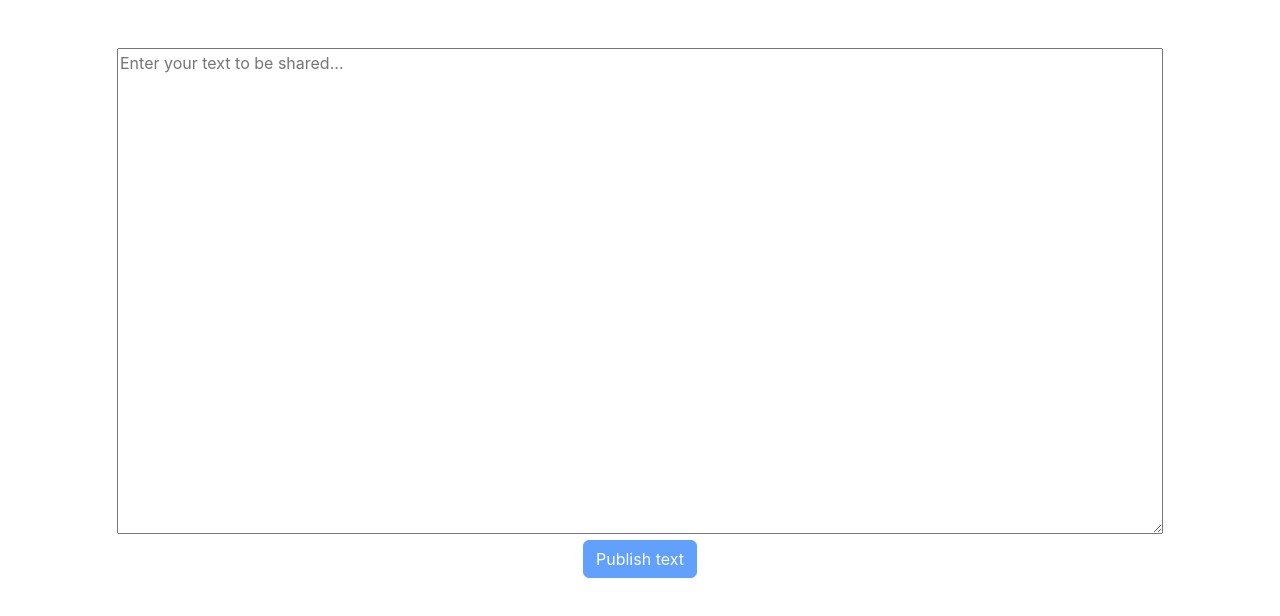
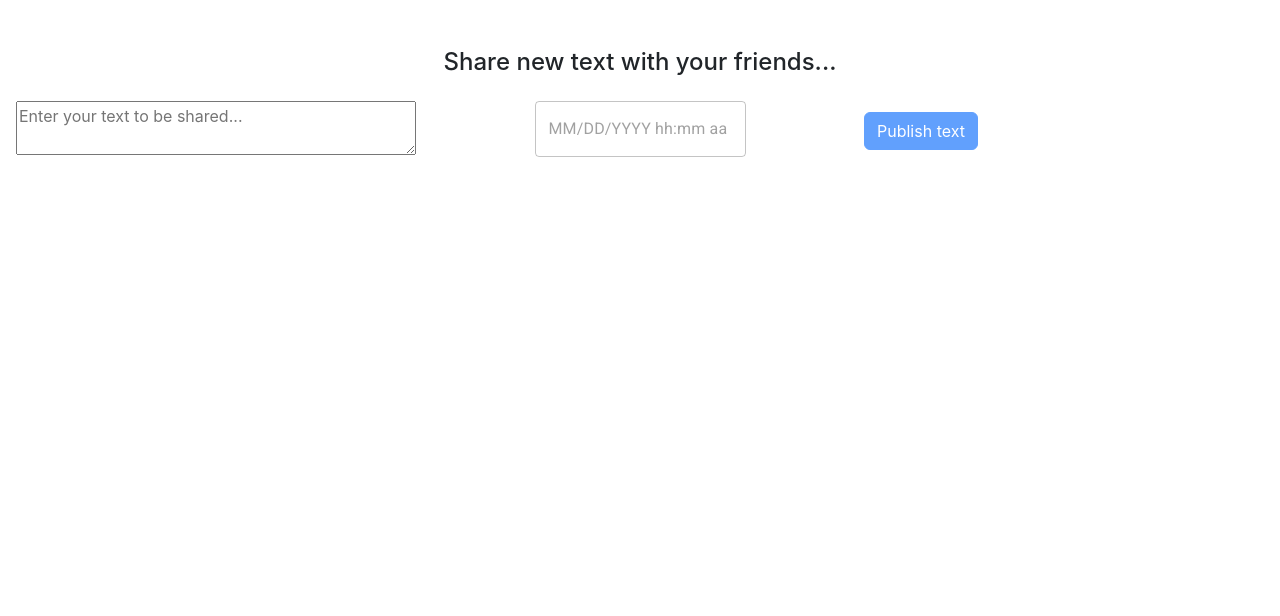
Before and after one commit to sai-hari98/pastebin, a React (Create React App) app in the folder pastebin-ui/: page / in a window 1280 px wide. Shown: the top 616 px of the page. Built offline with nearby package versions, Linux system fonts and the light colour scheme; the HTML template or start-up script is replaced by a standard one.

Commit message:
added date and time picker to set expiry for the text

```diff
--- a/pastebin-ui/package.json
+++ b/pastebin-ui/package.json
@@ -3,11 +3,15 @@
   "version": "0.1.0",
   "private": true,
   "dependencies": {
+    "@emotion/react": "^11.11.4",
+    "@emotion/styled": "^11.11.5",
+    "@mui/x-date-pickers": "^6.20.0",
     "@testing-library/jest-dom": "^5.17.0",
     "@testing-library/react": "^13.4.0",
     "@testing-library/user-event": "^13.5.0",
     "axios": "^1.7.2",
     "bootstrap": "^5.3.3",
+    "moment": "^2.30.1",
     "react": "^18.3.1",
     "react-dom": "^18.3.1",
     "react-scripts": "5.0.1",
--- /dev/null
+++ b/pastebin-ui/src/components/editor/Editor.css
@@ -0,0 +1,3 @@
+.textbox{
+    width: 100%;
+}
--- a/pastebin-ui/src/components/editor/Editor.js
+++ b/pastebin-ui/src/components/editor/Editor.js
@@ -1,15 +1,19 @@
-import React, {Component} from 'react';
+import React, { Component } from 'react';
 import pastebinAxios from '../../pastebin-axios';
+import { DateTimePicker } from '@mui/x-date-pickers/DateTimePicker';
+import { LocalizationProvider } from '@mui/x-date-pickers';
+import { AdapterMoment } from '@mui/x-date-pickers/AdapterMoment';
+import './Editor.css'
 
 class Editor extends Component {
 
     state = {
-        text : null,
-        textValid : false
+        text: null,
+        textValid: false
     }
 
-    saveText(){
-        pastebinAxios.post("/text",this.state.text, {headers:{'Content-Type':'text/plain'}}).then(response => {
+    saveText() {
+        pastebinAxios.post("/text", this.state.text, { headers: { 'Content-Type': 'text/plain' } }).then(response => {
             console.log(response);
         }).catch(error => {
             console.log(error);
@@ -18,19 +22,27 @@ class Editor extends Component {
 
     onChangeText(newText) {
         const isTextValid = newText !== null || newText !== undefined;
-        this.setState({text : newText, textValid : isTextValid});
+        this.setState({ text: newText, textValid: isTextValid });
     }
 
-    render(){
+    render() {
         return (
-        <div class="row mt-5">
-            <div class="col-12">
-                <textarea rows="20" cols="100" placeholder="Enter your text to be shared..." value={this.state.text} onChange={(event) => this.onChangeText(event.target.value)}></textarea>
-            </div>
-            <div className="col-12">
-                <button className="btn btn-primary" onClick={() => this.saveText()} disabled={!this.state.textValid}>Publish text</button>
-            </div>
-        </div>
+            <>
+                <h4 className="mt-5">Share new text with your friends...</h4>
+                <div className="row mt-2 p-3">
+                    <div className="col-4">
+                        <textarea className="textbox" rows="2" placeholder="Enter your text to be shared..." value={this.state.text} onChange={(event) => this.onChangeText(event.target.value)}></textarea>
+                    </div>
+                    <div className="col-4">
+                        <LocalizationProvider dateAdapter={AdapterMoment} adapterLocale='en'>
+                            <DateTimePicker placeholder="Set Expiry date and time" />
+                        </LocalizationProvider>
+                    </div>
+                    <div className="col-4 d-flex align-items-center">
+                        <button className="btn btn-primary" onClick={() => this.saveText()} disabled={!this.state.textValid}>Publish text</button>
+                    </div>
+                </div>
+            </>
         );
     }
 }
```
